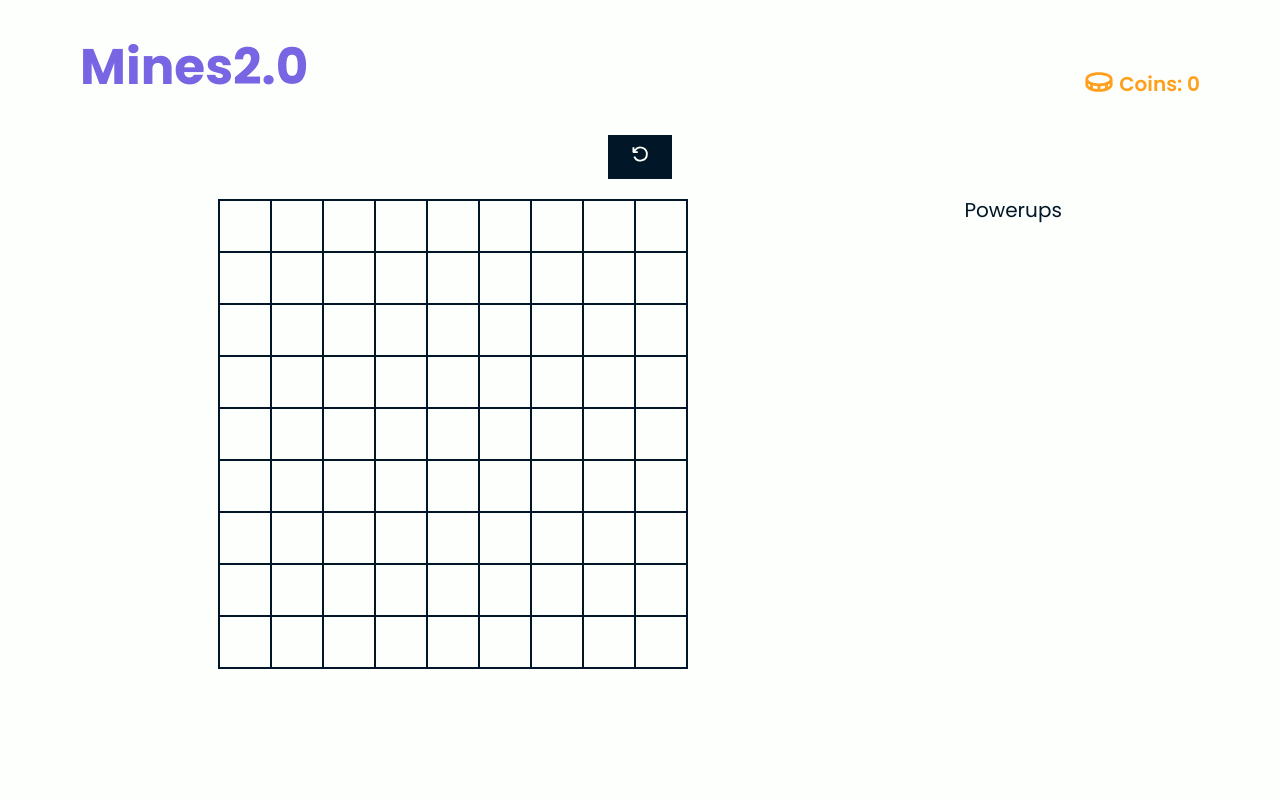
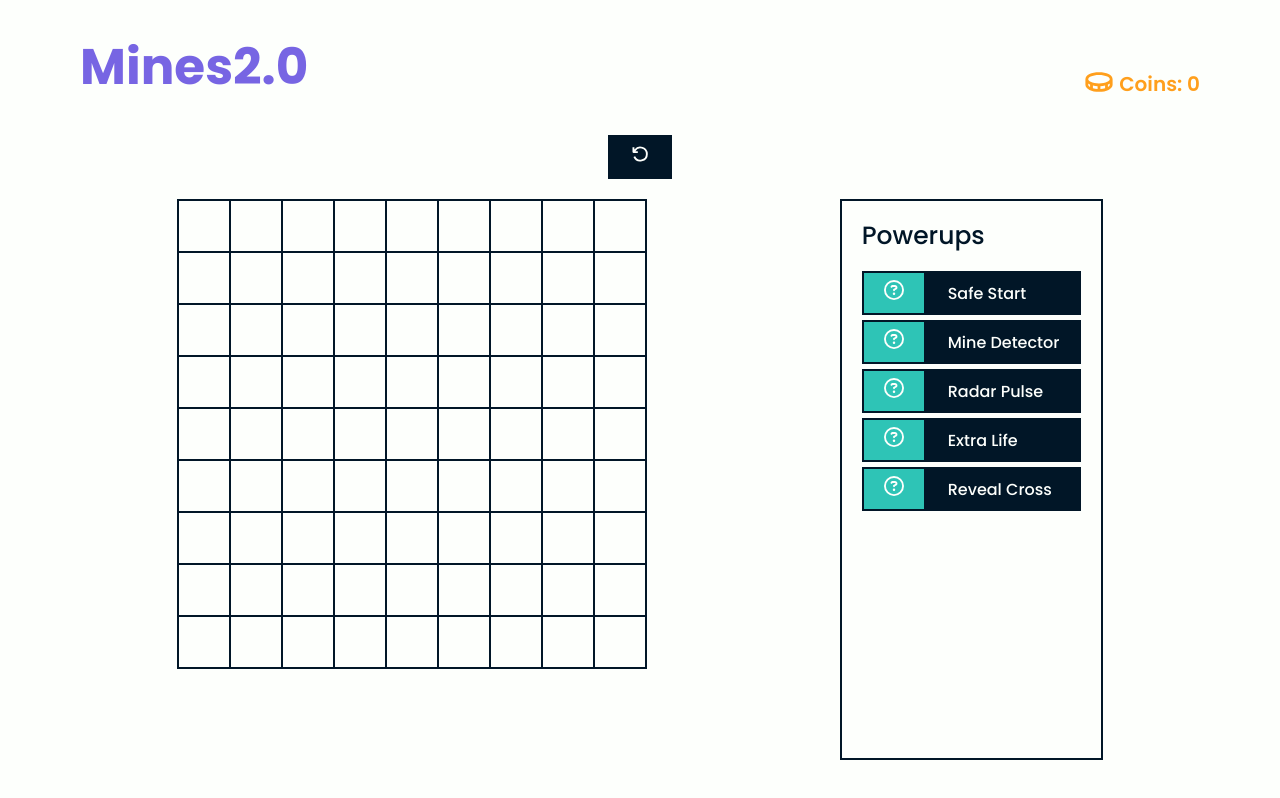
Before and after one commit to ki8yk8/minesweeper, a React (Vite) app: page / in a window 1280 px wide. Built offline with nearby package versions, Linux system fonts and the light colour scheme; a web font is replaced by a local one.

Commit message:
adds a beautiful power up bar

```diff
--- a/src/app.jsx
+++ b/src/app.jsx
@@ -6,6 +6,7 @@ import Controls from "./components/controls/controls";
 import { CoinContext } from "./contexts/coin-context";
 import { DIFFICULTY_MAP } from "./helpers/minesweeper";
 import { PiCoinBold } from "react-icons/pi";
+import PowerupBar from "./ui/powerup-bar/powerup-bar";
 
 export default function App() {
 	const [show_modal, set_show_modal] = useState({
@@ -80,9 +81,7 @@ export default function App() {
 								reset={reset}
 							/>
 						</div>
-						<aside>
-							<p>Powerups</p>
-						</aside>
+						<PowerupBar />
 					</div>
 				</section>
 			</main>
@@ -103,9 +102,7 @@ export default function App() {
 					>
 						OOPS!
 					</h3>
-					<p className="u-text-center" style={{ paddingBottom: "2rem" }}>
-						You stepped on a mine.
-					</p>
+					<p className="u-text-center">You stepped on a mine.</p>
 				</>
 			</Modal>
 			<Modal
@@ -124,7 +121,7 @@ export default function App() {
 					>
 						Congratulations!
 					</h3>
-					<p className="u-text-center" style={{ paddingBottom: "2rem" }}>
+					<p className="u-text-center">
 						You Won:{" "}
 						<span
 							style={{ color: "var(--color-orange-peel)" }}
--- /dev/null
+++ b/src/helpers/powerups.js
@@ -0,0 +1,24 @@
+export const POWERUPS = {
+	"Safe Start": {
+		coin: 1,
+		description:
+			"Guarantees that your first click is empty and reveals a region",
+	},
+	"Mine Detector": {
+		coin: 2,
+		description: "Reveals a safe tile automatically",
+	},
+	"Radar Pulse": {
+		coin: 5,
+		description:
+			"Highlights all mines in a 3x3 area around a chosen tile for 3 seconds",
+	},
+	"Extra Life": {
+		coin: 8,
+		description: "You survive one explosion",
+	},
+	"Reveal Cross": {
+		coin: 10,
+		description: "Reveals full row & column of a safe cell",
+	},
+};
--- a/src/ui/modals/modal.jsx
+++ b/src/ui/modals/modal.jsx
@@ -24,6 +24,7 @@ export default function Modal({ isOpen, onClose, children }) {
 					width: 500,
 					border: "2px solid var(--color-rich-black)",
 					padding: "0.5rem 1rem",
+					paddingBottom: "2rem",
 				}}
 			>
 				<header style={{ display: "flex", justifyContent: "flex-end" }}>
--- /dev/null
+++ b/src/ui/powerup-bar/powerup-bar.jsx
@@ -0,0 +1,63 @@
+import { FaRegCircleQuestion } from "react-icons/fa6";
+import { POWERUPS } from "../../helpers/powerups";
+import Modal from "../modals/modal";
+import { useState } from "react";
+
+export default function PowerupBar() {
+	const [modal, set_modal] = useState(null);
+
+	return (
+		<aside
+			style={{
+				border: "2px solid var(--color-rich-black)",
+				padding: "1rem",
+			}}
+		>
+			{modal && (
+				<Modal isOpen={modal} onClose={() => set_modal(null)}>
+					<>
+						<h4 style={{ fontWeight: 600, marginBottom: "0.5rem" }}>{modal}</h4>
+						<p>{POWERUPS[modal].description}</p>
+						<small
+							style={{
+								textAlign: "right",
+								display: "block",
+								fontWeight: 600,
+								color: "var(--color-orange-peel)",
+								marginTop: "1rem",
+							}}
+						>
+							Costs: -{POWERUPS[modal].coin} Coins
+						</small>
+					</>
+				</Modal>
+			)}
+			<h6 style={{ fontWeight: 500, marginBottom: "1rem" }}>Powerups</h6>
+			<nav>
+				<ul
+					style={{
+						display: "flex",
+						flexDirection: "column",
+						gap: "0.25rem",
+					}}
+				>
+					{Object.keys(POWERUPS).map((item) => (
+						<div style={{ display: "flex" }} key={item}>
+							<button
+								style={{ backgroundColor: "var(--color-light-sea-green)" }}
+								onClick={set_modal.bind(null, item)}
+							>
+								<FaRegCircleQuestion />
+							</button>
+							<button
+								style={{ fontSize: "0.8rem", width: "100%", textAlign: "left" }}
+							>
+								{item}
+							</button>
+						</div>
+					))}
+				</ul>
+			</nav>
+		</aside>
+	);
+}
```
